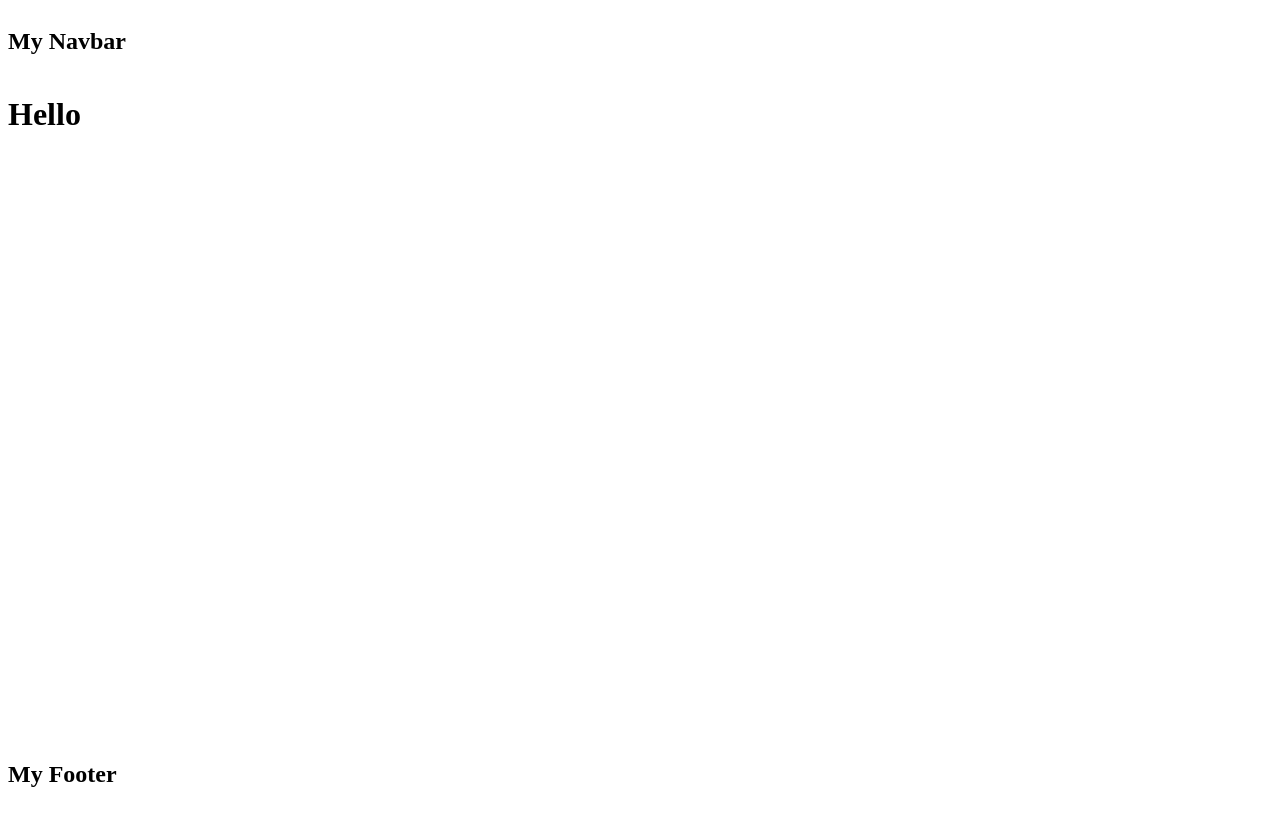
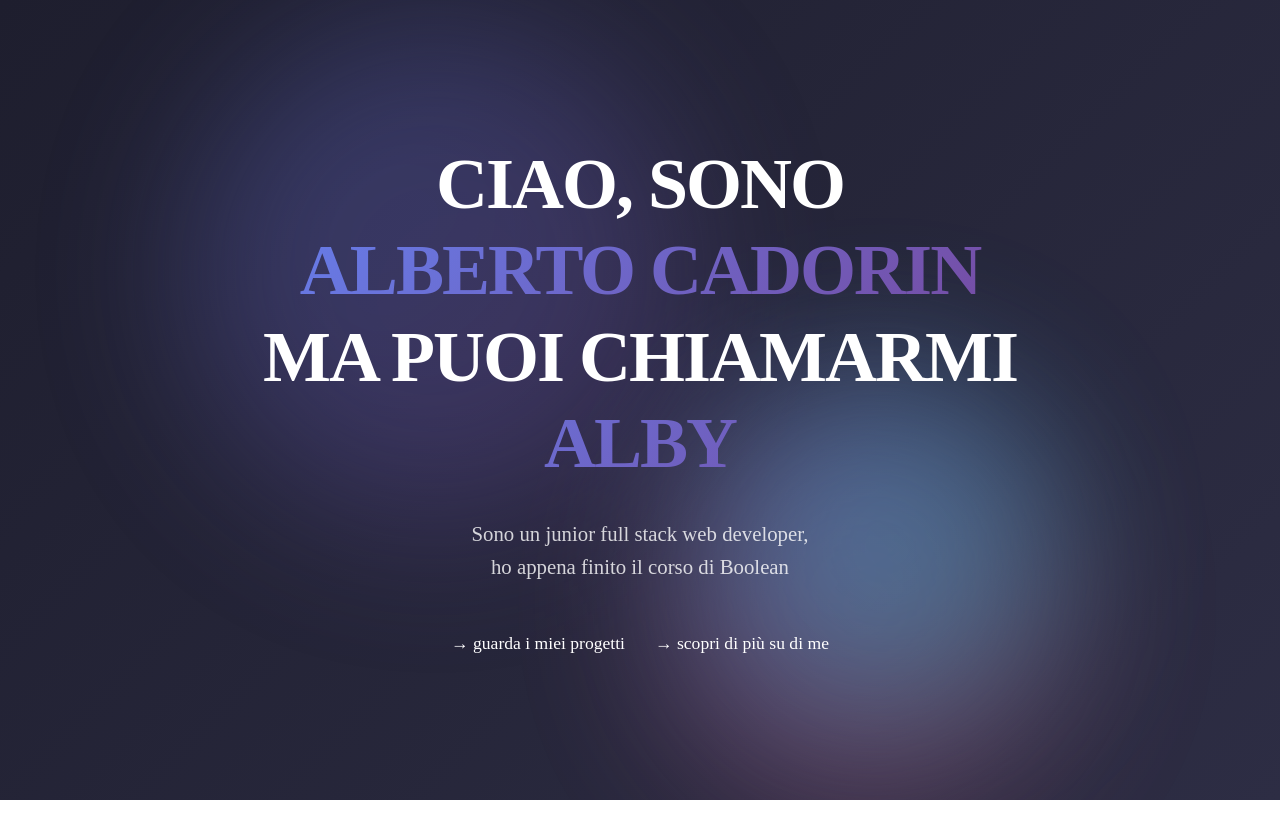
Before and after one commit to AlbertoCadorin/porfolio, a React (Vite) app: page /projects in a window 1280 px wide. Built offline with nearby package versions, Linux system fonts and the light colour scheme.

Commit message:
Add framer-motion for animations and implement Home component with styled content

```diff
--- a/package.json
+++ b/package.json
@@ -10,6 +10,7 @@
     "preview": "vite preview"
   },
   "dependencies": {
+    "framer-motion": "^12.31.0",
     "react": "^19.2.0",
     "react-dom": "^19.2.0",
     "react-router-dom": "^7.13.0"
--- a/src/App.css
+++ b/src/App.css
@@ -0,0 +1,17 @@
+* {
+    margin: 0;
+    padding: 0;
+    box-sizing: border-box;
+}
+
+html,
+body {
+    width: 100%;
+    height: 100%;
+    overflow-x: hidden;
+}
+
+#root {
+    width: 100%;
+    height: 100%;
+}
--- a/src/App.jsx
+++ b/src/App.jsx
@@ -1,4 +1,5 @@
 import DefaultLayout from './components/layout/DefaultLayout'
+import Home from './components/pages/Home'
 import './App.css'
 
 function App() {
@@ -7,7 +8,7 @@ function App() {
   return (
     <>
       <DefaultLayout>
-        <h1>Hello</h1>
+        <Home />
       </DefaultLayout>
     </>
   )
--- a/src/components/common/Footer.jsx
+++ /dev/null
@@ -1,7 +0,0 @@
-export default function Footer() {
-    return (
-        <footer>
-            <h2>My Footer</h2>
-        </footer>
-    )
-}
--- a/src/components/common/Navbar.jsx
+++ /dev/null
@@ -1,7 +0,0 @@
-export default function Navbar() {
-    return (
-        <nav>
-            <h2>My Navbar</h2>
-        </nav>
-    )
-}
--- a/src/components/layout/DefaultLayout.css
+++ b/src/components/layout/DefaultLayout.css
@@ -2,9 +2,57 @@
     min-height: 100vh;
     display: flex;
     flex-direction: column;
+    position: relative;
+    overflow: hidden;
+    background: linear-gradient(135deg, #1e1e2e 0%, #2d2d44 100%);
+}
+
+/* Animated background blobs */
+.layout-bg {
+    position: fixed;
+    width: 100%;
+    height: 100%;
+    top: 0;
+    left: 0;
+    z-index: 0;
+    overflow: hidden;
+    pointer-events: none;
+}
+
+.blob {
+    position: absolute;
+    border-radius: 50%;
+    filter: blur(80px);
+    opacity: 0.3;
+}
+
+.blob-1 {
+    width: 500px;
+    height: 500px;
+    background: linear-gradient(135deg, #667eea, #764ba2);
+    top: 10%;
+    left: 10%;
+}
+
+.blob-2 {
+    width: 400px;
+    height: 400px;
+    background: linear-gradient(135deg, #f093fb, #f5576c);
+    bottom: 10%;
+    right: 10%;
+}
+
+.blob-3 {
+    width: 350px;
+    height: 350px;
+    background: linear-gradient(135deg, #4facfe, #00f2fe);
+    top: 50%;
+    right: 20%;
 }
 
 .content {
     flex: 1;
     width: 100%;
+    position: relative;
+    z-index: 1;
 }
--- a/src/components/layout/DefaultLayout.jsx
+++ b/src/components/layout/DefaultLayout.jsx
@@ -1,20 +1,53 @@
-import Navbar from '../common/Navbar'
-import Footer from '../common/Footer'
+import { motion } from 'framer-motion'
 import './DefaultLayout.css'
 
 
 export default function DefaultLayout({ children }) {
     return (
-        <>
-            <div className="layout">
-                <Navbar />
-                <main className="content">
-                    {children}
-                </main>
-                <Footer />
+        <div className="layout">
+            {/* Animated background blobs */}
+            <div className="layout-bg">
+                <motion.div
+                    className="blob blob-1"
+                    animate={{
+                        x: [0, 100, 0],
+                        y: [0, -100, 0],
+                    }}
+                    transition={{
+                        duration: 20,
+                        repeat: Infinity,
+                        ease: "easeInOut"
+                    }}
+                />
+                <motion.div
+                    className="blob blob-2"
+                    animate={{
+                        x: [0, -100, 0],
+                        y: [0, 100, 0],
+                    }}
+                    transition={{
+                        duration: 15,
+                        repeat: Infinity,
+                        ease: "easeInOut"
+                    }}
+                />
+                <motion.div
+                    className="blob blob-3"
+                    animate={{
+                        x: [0, 50, 0],
+                        y: [0, -50, 0],
+                    }}
+                    transition={{
+                        duration: 18,
+                        repeat: Infinity,
+                        ease: "easeInOut"
+                    }}
+                />
             </div>
 
-        </>
+            <main className="content">
+                {children}
+            </main>
+        </div>
     )
-
 }
--- /dev/null
+++ b/src/components/pages/Home.css
@@ -0,0 +1,116 @@
+.home {
+    min-height: 100vh;
+    display: flex;
+    align-items: center;
+    justify-content: center;
+    position: relative;
+    padding: 0 20px;
+}
+
+/* Content */
+.home-content {
+    position: relative;
+    z-index: 1;
+    text-align: center;
+    max-width: 1000px;
+}
+
+.home-title {
+    font-size: clamp(2rem, 6vw, 4.5rem);
+    font-weight: 700;
+    color: white;
+    line-height: 1.2;
+    margin: 0 0 30px 0;
+    text-transform: uppercase;
+    letter-spacing: -2px;
+}
+
+.home-title .highlight {
+    display: block;
+    background: linear-gradient(135deg, #667eea 0%, #764ba2 100%);
+    -webkit-background-clip: text;
+    -webkit-text-fill-color: transparent;
+    background-clip: text;
+    font-weight: 800;
+}
+
+.home-subtitle {
+    font-size: clamp(1rem, 2vw, 1.3rem);
+    color: rgba(255, 255, 255, 0.8);
+    margin: 0 0 50px 0;
+    line-height: 1.6;
+}
+
+.home-links {
+    display: flex;
+    gap: 30px;
+    justify-content: center;
+    flex-wrap: wrap;
+}
+
+.home-link {
+    color: white;
+    text-decoration: none;
+    font-size: 1.1rem;
+    font-weight: 500;
+    transition: all 0.3s ease;
+    position: relative;
+    padding-bottom: 5px;
+}
+
+.home-link::after {
+    content: '';
+    position: absolute;
+    bottom: 0;
+    left: 0;
+    width: 0;
+    height: 2px;
+    background: linear-gradient(135deg, #667eea, #764ba2);
+    transition: width 0.3s ease;
+}
+
+.home-link:hover::after {
+    width: 100%;
+}
+
+.home-link:hover {
+    transform: translateX(5px);
+}
+
+/* Responsive */
+@media (max-width: 768px) {
+    .home {
+        min-height: calc(100vh - 80px);
+    }
+
+    .home-title {
+        font-size: 2rem;
+        letter-spacing: -1px;
+    }
+
+    .home-subtitle {
+        font-size: 1rem;
+    }
+
+    .home-links {
+        flex-direction: column;
+        gap: 20px;
+    }
+
+    .blob-1,
+    .blob-2,
+    .blob-3 {
+        width: 300px;
+        height: 300px;
+    }
+}
+
+@media (max-width: 480px) {
+    .home-title {
+        font-size: 1.5rem;
+    }
+
+    .blob {
+        filter: blur(60px);
+    }
+}
--- a/src/components/pages/Home.jsx
+++ b/src/components/pages/Home.jsx
@@ -0,0 +1,52 @@
+import { motion } from 'framer-motion'
+import './Home.css'
+
+export default function Home() {
+    return (
+        <section className="home">
+            {/* Content */}
+            <motion.div
+                className="home-content"
+                initial={{ opacity: 0, y: 30 }}
+                animate={{ opacity: 1, y: 0 }}
+                transition={{ duration: 1 }}
+            >
+                <motion.h1
+                    className="home-title"
+                    initial={{ opacity: 0 }}
+                    animate={{ opacity: 1 }}
+                    transition={{ delay: 0.2, duration: 0.8 }}
+                >
+                    CIAO, SONO
+                    <span className="highlight">ALBERTO CADORIN</span>
+                    MA PUOI CHIAMARMI
+                    <span className="highlight">ALBY</span>
+                </motion.h1>
+
+                <motion.p
+                    className="home-subtitle"
+                    initial={{ opacity: 0 }}
+                    animate={{ opacity: 1 }}
+                    transition={{ delay: 0.5, duration: 0.8 }}
+                >
+                    Sono un junior full stack web developer,<br />
+                    ho appena finito il corso di Boolean
+                </motion.p>
+
+                <motion.div
+                    className="home-links"
+                    initial={{ opacity: 0 }}
+                    animate={{ opacity: 1 }}
+                    transition={{ delay: 0.8, duration: 0.8 }}
+                >
+                    <a href="#projects" className="home-link">
+                        → guarda i miei progetti
+                    </a>
+                    <a href="#about" className="home-link">
+                        → scopri di più su di me
+                    </a>
+                </motion.div>
+            </motion.div>
+        </section>
+    )
+}
```
Also changed, not shown: 1 other file (tests, documents, lock files or other folders).
